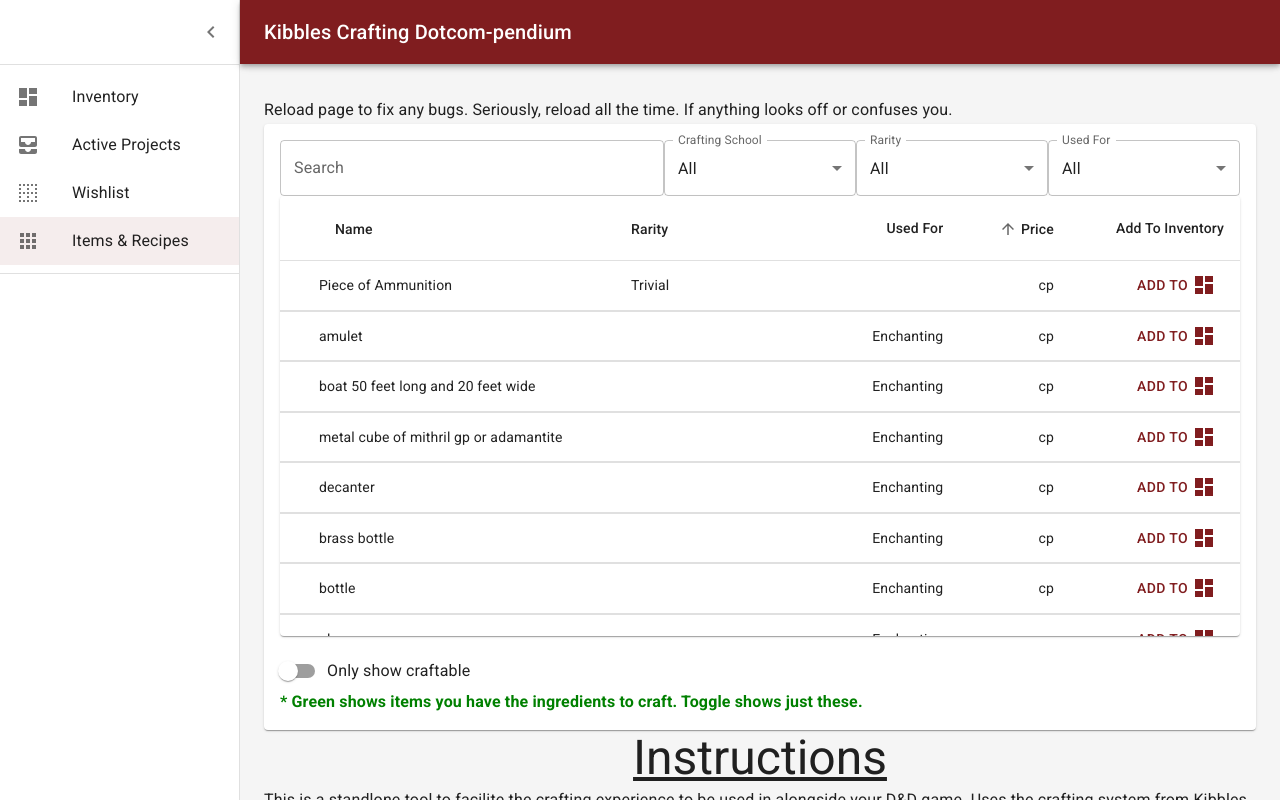
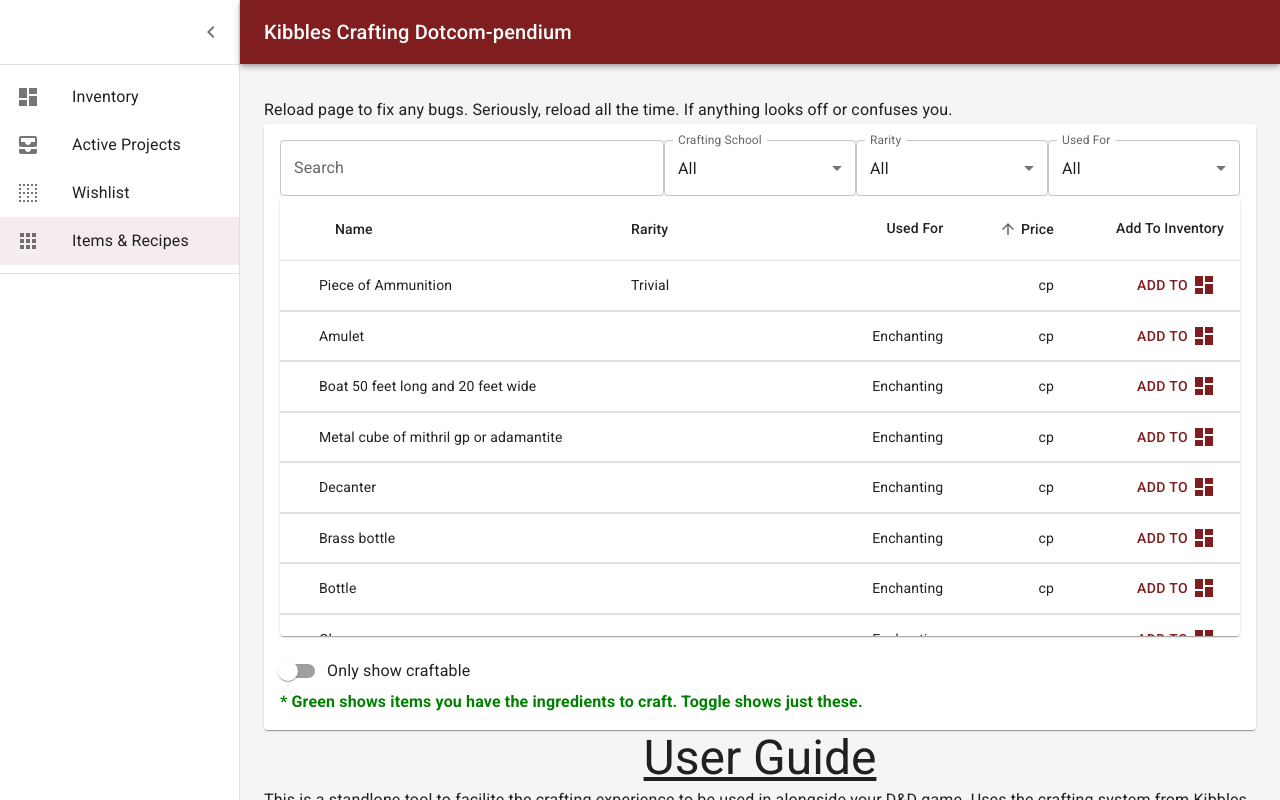
Before and after one commit to t-tran-dev/kibbles-crafting-dot-com-pendium, a React (Create React App) app: page / in a window 1280 px wide. Built offline with nearby package versions, Linux system fonts and the light colour scheme.

Commit message:
I really shouldn't be pushing changes live rn

```diff
--- a/src/dashboard/Dashboard.tsx
+++ b/src/dashboard/Dashboard.tsx
@@ -51,7 +51,7 @@
             >
             <Link color="inherit" href="https://youtu.be/mWsoQLYZ1X8?si=-6BTuy48bID6fYIq&t=104">
             <Typography variant="h3">
-                Instructions
+                User Guide
             </Typography>
             </Link>
 
--- a/src/data/DataLoader.ts
+++ b/src/data/DataLoader.ts
@@ -97,6 +97,10 @@
 
                 //Populate recipe data
                 itemData.itemList.forEach( (item, itemIndex) => {
+                    // took a ride with the devil
+                    // he took me down to his level
+                    item.name = item.name.charAt(0).toUpperCase() + item.name.slice(1);
+
                     let school = ""
                     if (!!item.recipes) {
                         item.recipes.forEach((recipe, recipeIndex) => {
```
